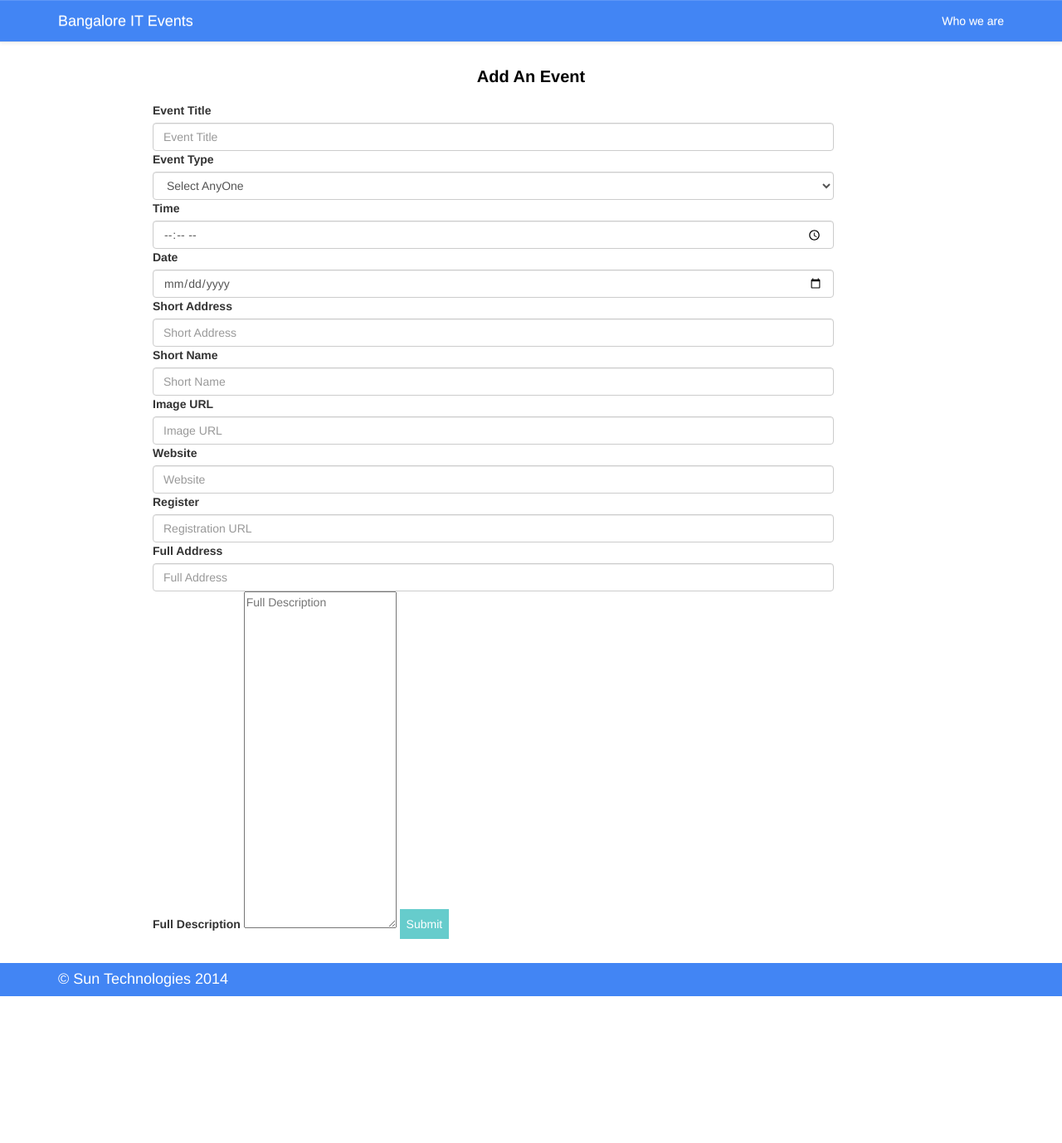
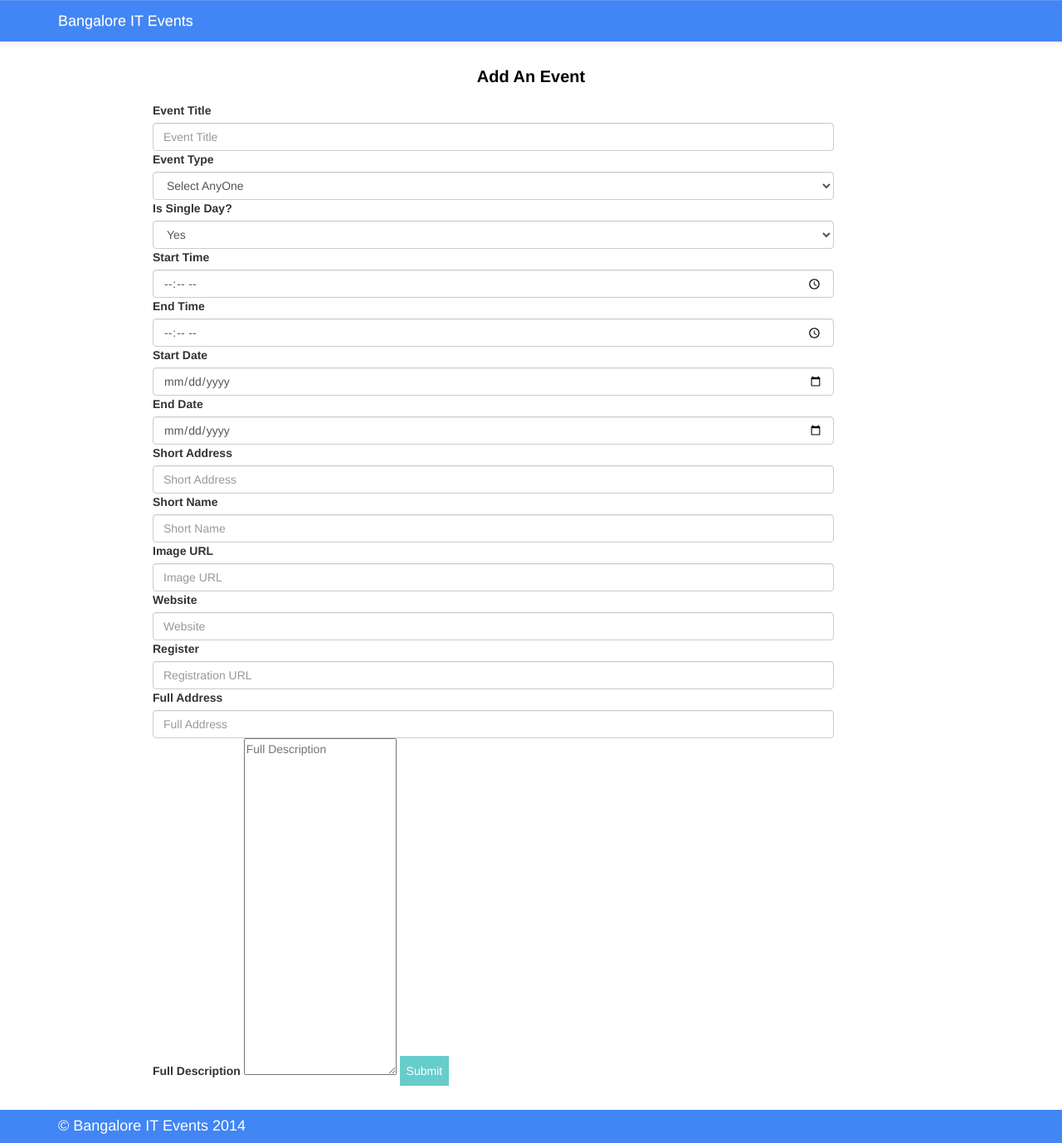
Before and after one commit to Sun-Technologies/TechEvents-web, a PHP site: page /add_event.php in a window 1280 px wide. Shown: the whole page at 83% size. Before the commit the page ends 1201 px from the top, so only its background shows below. Run offline with PHP 8.4, Linux system fonts and the light colour scheme; some libraries are stand-ins or nearby versions.

Commit message:
start and end date has been added

```diff
--- a/Resources/techevents.txt
+++ b/Resources/techevents.txt
@@ -4,4 +4,7 @@ short_address VARCHAR(255) NOT NULL, event_date DATE, event_time TIME, short_nam
 image_url VARCHAR(100) NOT NULL, full_address VARCHAR(500) NOT NULL, full_description VARCHAR(500) NOT NULL, PRIMARY KEY ( event_id ));
 
 
-/*table values insertion*/
+/*additionaal fields added*/
+ALTER TABLE `event_list` ADD `issingleday` VARCHAR(50) NULL AFTER `register`;
+ALTER TABLE `event_list` ADD `end_date` DATE NULL AFTER `issingleday`;
+ALTER TABLE `event_list` ADD `end_time` TIMESTAMP NULL AFTER `end_date`;
--- a/add_event.php
+++ b/add_event.php
@@ -9,8 +9,11 @@
         $reqObj                     = new StdClass;
         $reqObj->event_title        = $_POST['event_title'];
         $reqObj->event_type         = $_POST['event_type'];
+        $reqObj->issingleday        = $_POST['issingleday'];
         $reqObj->event_time         = $_POST['event_time'];
+        $reqObj->end_time           = $_POST['end_time'];
         $reqObj->event_date         = $_POST['event_date'];
+        $reqObj->end_date           = $_POST['end_date'];
         $reqObj->short_address      = $_POST['short_address'];
         $reqObj->short_name         = $_POST['short_name'];
         $reqObj->image_url          = $_POST['image_url'];
@@ -46,10 +49,19 @@
         <option value="">Select AnyOne</option>
         <?php setSelectOptions($event_type_array  , isset($event_type) ? $event_type : '') ?>
     </select>
-    <label>Time</label>
+    <label>Is Single Day?</label>
+    <select class="form-control" name="issingleday">
+        <option value="yes">Yes</option>
+        <option value="no">No</option>
+    </select>
+    <label>Start Time</label>
     <input type="time" class="form-control" name="event_time" placeholder="Add Time" value="<?php echo isset($event_time) ? $event_time : ''; ?>" required>
-    <label>Date</label>
+    <label>End Time</label>
+    <input type="time" class="form-control" name="end_time" placeholder="End Time" value="<?php echo isset($end_time) ? $end_time : ''; ?>">
+    <label>Start Date</label>
     <input type="date" class="form-control" name="event_date" placeholder="Add Date" value="<?php echo isset($event_date) ? $event_date : ''; ?>" required>
+    <label>End Date</label>
+    <input type="date" class="form-control" name="end_date" placeholder="End Date" value="<?php echo isset($end_date) ? $end_date : ''; ?>">
     <label>Short Address</label>
     <input type="text" class="form-control" name="short_address" placeholder="Short Address" value="<?php echo isset($short_address) ? $short_address : ''; ?>" required>
     <label>Short Name</label>
--- a/css/custom.css
+++ b/css/custom.css
@@ -13,7 +13,7 @@
 	color: #000;
 }
 #panel-header-style {
-	background: #7E57C2;
+	background: #4285f4;
 	color: #fff;
 }
 #navigation-header {
@@ -23,7 +23,7 @@
 	color: #fff;
 }
 .readmore {
-	background: #7E57C2;
+	background: #4285f4;
 	padding: 10px;
 }
 #go-button {
@@ -74,3 +74,7 @@
 #suntech a {
 	color: #fff;
 }
+#tabs_style {
+	margin-top: 2%;
+	margin-bottom: 2%;
+}
--- a/event_actions.php
+++ b/event_actions.php
@@ -1,8 +1,8 @@
 <?php
 
 function add_event($reqObj, $conn) {
-  $query = " INSERT INTO event_list (event_title, event_type, event_time, event_date, short_address, short_name, image_url, full_address, full_description , register , website)
-            VALUES (:event_title, :event_type, :event_time, :event_date, :short_address, :short_name, :image_url, :full_address, :full_description , :register , :website ) ";
+  $query = " INSERT INTO event_list (event_title, event_type, event_time, event_date, short_address, short_name, image_url, full_address, full_description , register , website, issingleday, end_time, end_date)
+            VALUES (:event_title, :event_type, :event_time, :event_date, :short_address, :short_name, :image_url, :full_address, :full_description , :register , :website, :issingleday, :end_time, :end_date ) ";
 
   $binding = array(
       'event_title'         => $reqObj->event_title,
@@ -15,9 +15,11 @@ function add_event($reqObj, $conn) {
       'full_address'        => $reqObj->full_address,
       'full_description'    => $reqObj->full_description,
       'register'            => $reqObj->register,
-      'website'             => $reqObj->website
+      'website'             => $reqObj->website,
+      'issingleday'         => $reqObj->issingleday,
+      'end_time'            => $reqObj->end_time,
+      'end_date'            => $reqObj->end_date
     );
-
   $results = insert_query_execute( $query, $conn , $binding );
   header('location:thanks_event.php');
 }
@@ -47,7 +49,7 @@ function edit_event_details_db($conn, $event_id, $reqObj) {
 
   $query = "UPDATE event_list SET event_title=:event_title, event_type=:event_type, event_time=:event_time, event_date=:event_date,"
       . "short_address=:short_address, short_name=:short_name, image_url=:image_url, full_address=:full_address, register=:register , "
-      . "website=:website where event_id=:event_id";
+      . "website=:website, issingleday=:issingleday, end_time=:end_time, end_date=:end_date where event_id=:event_id";
 
   $binding = array(
     'event_id'            => $event_id,
@@ -60,7 +62,10 @@ function edit_event_details_db($conn, $event_id, $reqObj) {
     'image_url'           => $reqObj->image_url,
     'full_address'        => $reqObj->full_address,
     'register'            => $reqObj->register,
-    'website'             => $reqObj->website
+    'website'             => $reqObj->website,
+    'issingleday'         => $reqObj->issingleday,
+    'end_time'            => $reqObj->end_time,
+    'end_date'            => $reqObj->end_date
   );
 
   $results = update_query_execute ( $query , $conn , $binding );
--- a/event_details.php
+++ b/event_details.php
@@ -28,7 +28,7 @@ $results = fetch_event_details_db($conn, $event_id);
   <span class="spacing">Website : <a href="<?php echo $website; ?>"><?php echo $website; ?></a>
   </div>
   <div class="col-md-12" style="padding-bottom: 20px;">
-  <span class="spacing">Register : <a href="<?php echo $website; ?>"><?php echo $register; ?></a>
+  <span class="spacing">Register : <a href="<?php echo $register; ?>"><?php echo $register; ?></a>
   </div>
   <img src="<?php echo $image_url ?>" class="img-responsive" alt="<?php echo $event_title; ?>" >
   <div class="col-md-12" style="margin-left: -3%;">
--- a/footer.php
+++ b/footer.php
@@ -1,6 +1,6 @@
 <div class="footer">
       <div class="container">
-		<h4  id="suntech">&copy; <a href="http://www.suntechnologies.com">Sun Technologies</a> 2014</h4>
+		<h4  id="suntech">&copy; <a href="#">Bangalore IT Events</a> 2014</h4>
 	  </div>
 </div>
 <script>
--- a/header.php
+++ b/header.php
@@ -43,12 +43,12 @@
       </div>
 
       <!-- Collect the nav links, forms, and other content for toggling -->
-      <div class="collapse navbar-collapse" id="bs-example-navbar-collapse-1">
-        <ul class="nav navbar-nav navbar-right">
+     <!-- <div class="collapse navbar-collapse" id="bs-example-navbar-collapse-1">
+        <ul class="nav navbar-nav navbar-right">-->
          <!--<li><a href="add_event.php">Add Event</a></li>-->
-          <li><a href="#">Who we are</a></li>
+         <!-- <li><a href="#">Who we are</a></li>
         </ul>
-      </div><!-- /.navbar-collapse -->
+      </div>--><!-- /.navbar-collapse -->
     </div>
     </nav>
     <!-- main content start -->
```
Also changed, not shown: index.php (+7 -3 lines).
